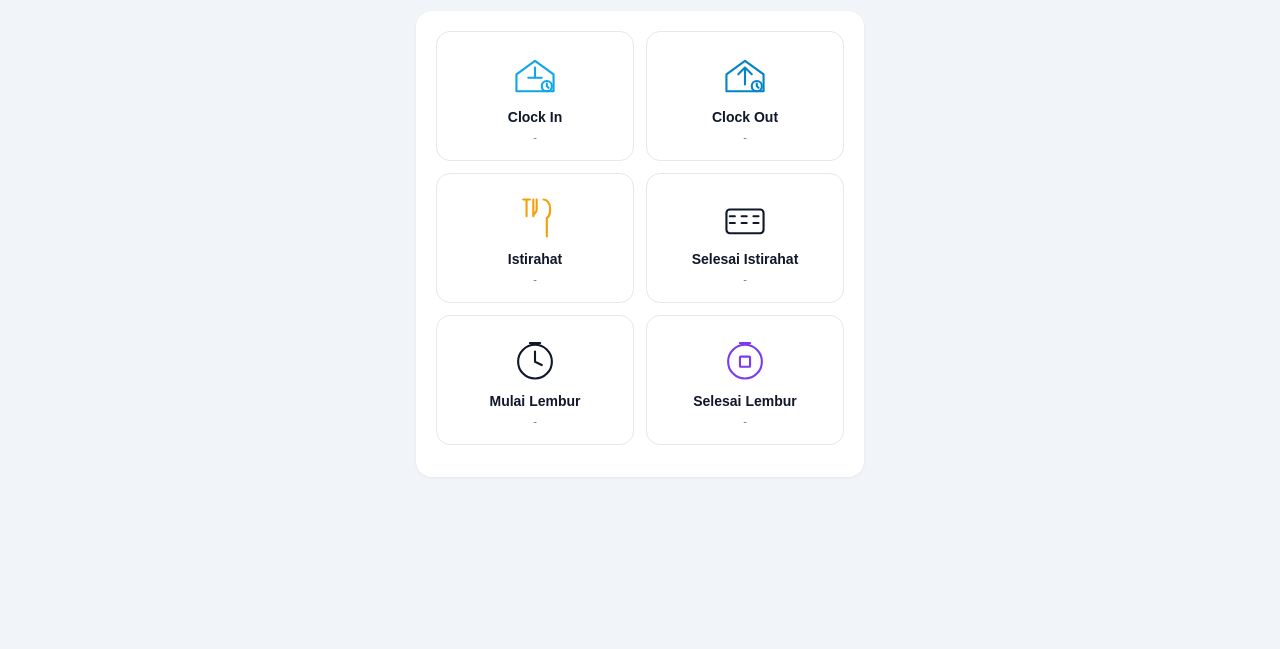
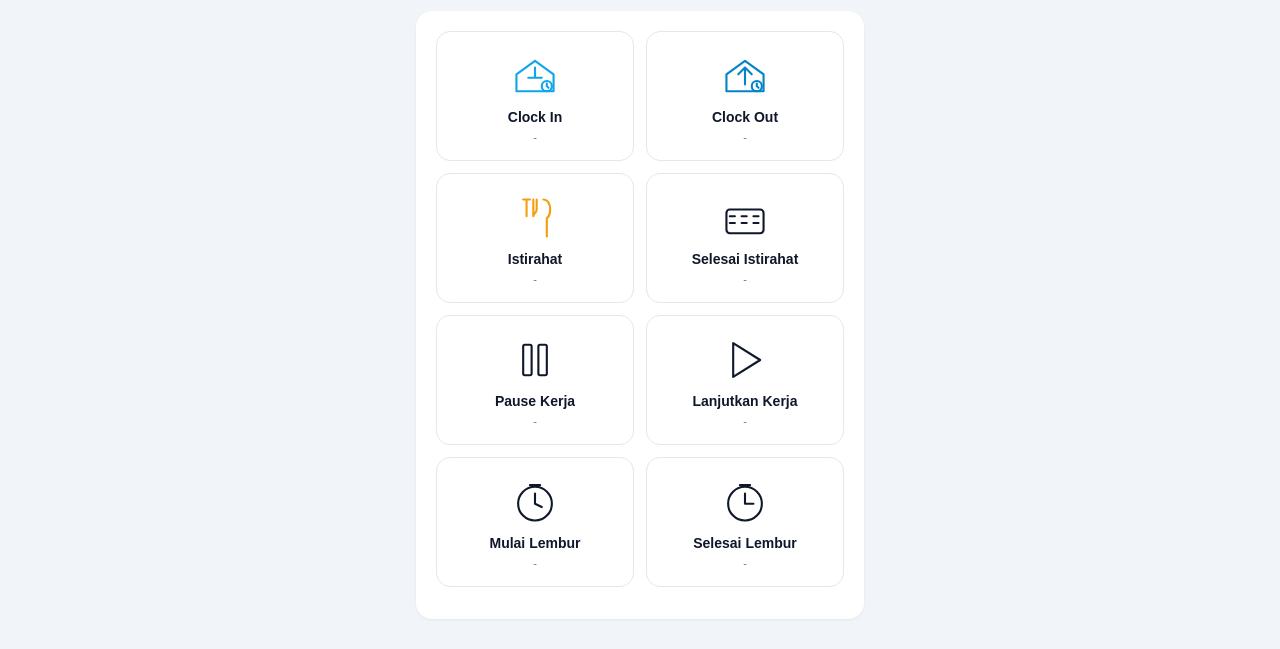
Before and after one commit to gerriodailmypratama-prog/absensi-karyawan, a plain HTML site: page karyawan.html in a window 1280 px wide. Shown: the part 212-861 px from the top of the page. Before the commit the page ends 800 px from the top, so only its background shows below. Drawn offline with Linux system fonts and the light colour scheme; no server answers.

Commit message:
feat: tambah tile Pause Kerja & Lanjutkan Kerja + modal sesi shift lama, ganti modal lupa clock out auto

```diff
--- a/karyawan.html
+++ b/karyawan.html
@@ -32,7 +32,7 @@
     <div class="clock" id="liveClock">--:--:--</div>
     <div class="muted" id="liveDate">-</div>
     <div id="workCountdown" class="work-countdown hidden">
-      <div class="wc-label">Sisa jam kerja hari ini</div>
+      <div class="wc-label">Sisa jam kerja</div>
       <div class="wc-time" id="wcTime">--:--:--</div>
       <div class="wc-sub" id="wcSub">Jam pulang: --:--</div>
     </div>
@@ -88,6 +88,27 @@
         <span class="tile-status" id="sBreakOut">-</span>
       </button>
 
+      <button id="btnPauseIn" class="action-tile tile-pause">
+        <span class="tile-icon">
+          <svg viewBox="0 0 64 64" fill="none" stroke="currentColor" stroke-width="2.5" stroke-linecap="round" stroke-linejoin="round">
+            <rect x="18" y="14" width="10" height="36" rx="2"/>
+            <rect x="36" y="14" width="10" height="36" rx="2"/>
+          </svg>
+        </span>
+        <span class="tile-label">Pause Kerja</span>
+        <span class="tile-status" id="sPauseIn">-</span>
+      </button>
+
+      <button id="btnPauseOut" class="action-tile tile-continue">
+        <span class="tile-icon">
+          <svg viewBox="0 0 64 64" fill="none" stroke="currentColor" stroke-width="2.5" stroke-linecap="round" stroke-linejoin="round">
+            <path d="M18 12 L50 32 L18 52 Z"/>
+          </svg>
+        </span>
+        <span class="tile-label">Lanjutkan Kerja</span>
+        <span class="tile-status" id="sPauseOut">-</span>
+      </button>
+
       <button id="btnOtIn" class="action-tile tile-ot">
         <span class="tile-icon">
           <svg viewBox="0 0 64 64" fill="none" stroke="currentColor" stroke-width="2.5" stroke-linecap="round" stroke-linejoin="round">
@@ -100,11 +121,11 @@
         <span class="tile-status" id="sOtIn">-</span>
       </button>
 
-      <button id="btnOtOut" class="action-tile tile-ot-out">
+      <button id="btnOtOut" class="action-tile tile-ot">
         <span class="tile-icon">
           <svg viewBox="0 0 64 64" fill="none" stroke="currentColor" stroke-width="2.5" stroke-linecap="round" stroke-linejoin="round">
             <circle cx="32" cy="34" r="20"/>
-            <rect x="26" y="28" width="12" height="12" rx="1"/>
+            <path d="M32 22 L32 34 L42 34"/>
             <path d="M26 12 L38 12"/>
           </svg>
         </span>
@@ -177,16 +198,16 @@
   </div>
 </div>
 
-<div id="forgotClockOutModal" class="modal hidden">
+<div id="oldSessionModal" class="modal hidden">
   <div class="modal-box">
-    <h3 id="forgotTitle">Lupa Clock Out</h3>
-    <p id="forgotMsg" class="muted small"></p>
+    <h3>Sesi Shift Sebelumnya Belum Ditutup</h3>
+    <p id="oldSessionMsg" class="muted small"></p>
     <div class="row">
-      <button id="btnForgotClockOutOk" class="btn btn-primary">Mengerti</button>
+      <button id="btnOldSessionLater" class="btn btn-ghost">Nanti</button>
+      <button id="btnOldSessionClose" class="btn btn-primary">Tutup Sesi Sekarang</button>
     </div>
   </div>
 </div>
-
 
 <div id="mandatoryAvatarModal" class="modal hidden">
   <div class="modal-box">
```
